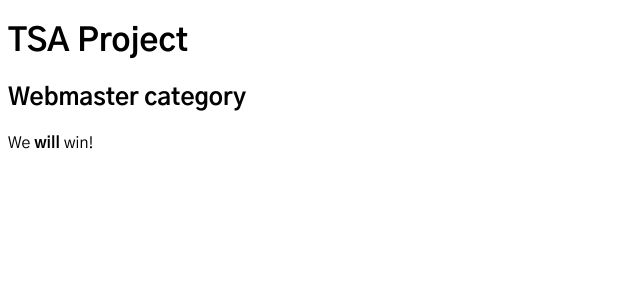
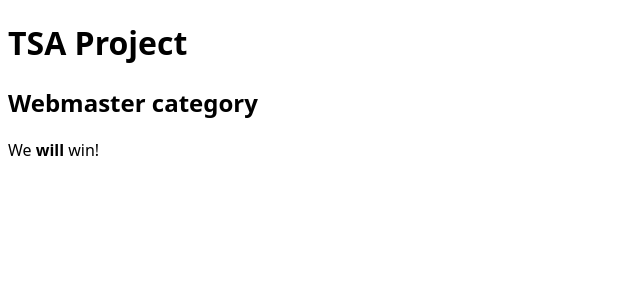
Before and after one commit to Readf0x/TSA-webmaster, a SvelteKit app: page / in a window 1280 px wide. Shown: the top 300 px of the page, without its empty margins (0-640 px from the left). Built offline with nearby package versions, Linux system fonts and the light colour scheme.

Commit message:
added layout & global styles

```diff
--- a/src/routes/+layout.svelte
+++ b/src/routes/+layout.svelte
@@ -1,11 +1,12 @@
 <script lang="ts">
   import "./global.scss"
+  import "@fontsource-variable/inter"
 </script>
 
-<svelte:head>
+<!-- <svelte:head>
   <link rel="preconnect" href="https://fonts.googleapis.com">
   <link rel="preconnect" href="https://fonts.gstatic.com" crossorigin="anonymous">
-  <link href="https://fonts.googleapis.com/css2?family=Gothic+A1:wght@100;200;300;400;500;600;700;800;900&display=swap" rel="stylesheet">
-</svelte:head>
+  <link href="https://fonts.googleapis.com/css2?family=Inter&display=swap" rel="stylesheet">
+</svelte:head> -->
 
 <slot />
--- a/src/routes/global.scss
+++ b/src/routes/global.scss
@@ -1,4 +1,4 @@
 :root {
-  --font: "Gothic A1", system-ui, -apple-system, BlinkMacSystemFont, 'Segoe UI', Roboto, Oxygen, Ubuntu, Cantarell, 'Open Sans', 'Helvetica Neue', sans-serif;
+  --font: "Inter Variable", system-ui, -apple-system, BlinkMacSystemFont, 'Segoe UI', Roboto, Oxygen, Ubuntu, Cantarell, 'Open Sans', 'Helvetica Neue', sans-serif;
   font-family: var(--font);
 }
```
